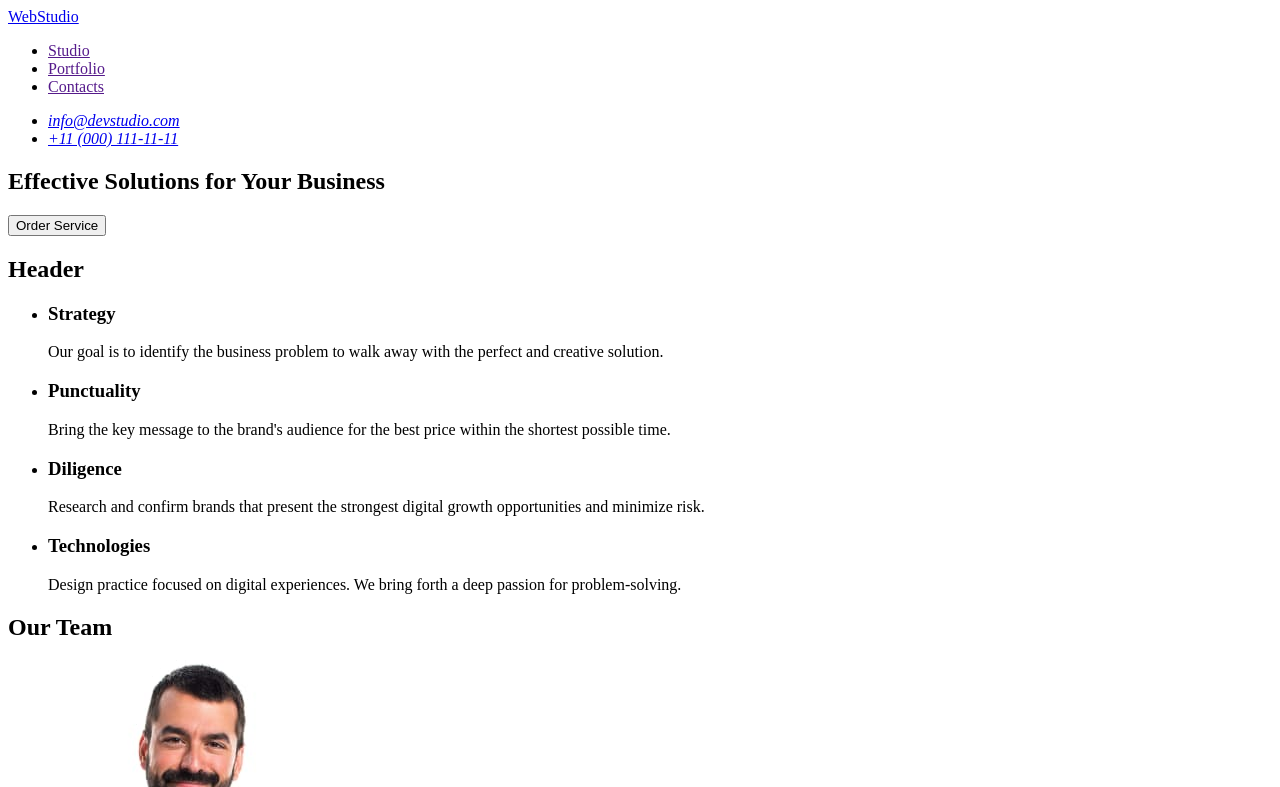
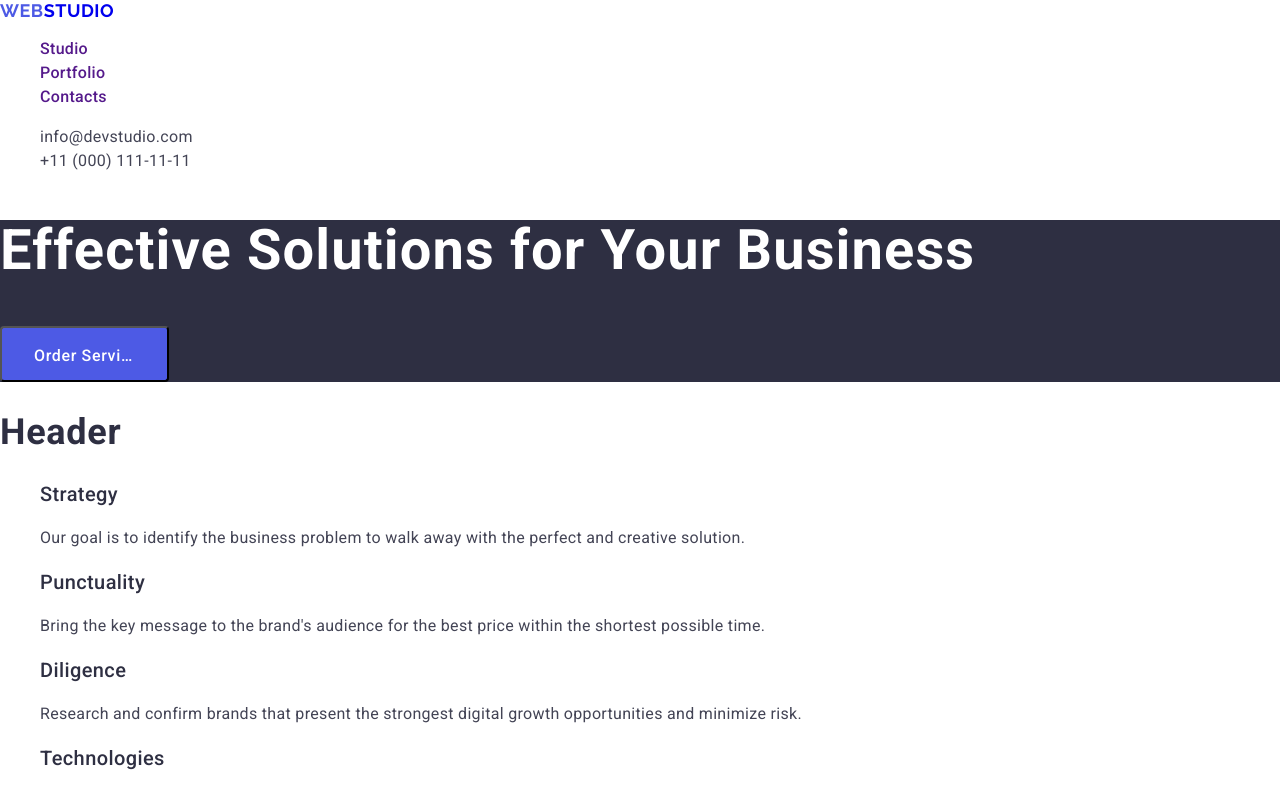
Before and after one commit to LieraBerh/goit-markup-hw-02, a plain HTML site: page index.html in a window 1280 px wide. Shown: the top 787 px of the page. Drawn offline with nearby package versions, Linux system fonts and the light colour scheme.

Commit message:
first-variant

```diff
--- /dev/null
+++ b/css/styles.css
@@ -0,0 +1,103 @@
+body {
+    font-family: "Roboto", sans-serif;
+    color: #2e2f42;
+    background-color: #fff;
+}
+a {
+    text-decoration: none;
+}
+ul,
+ol {
+    list-style-type: none;
+}
+.logo {
+    font-family: "Raleway", sans-serif;
+    font-weight: 700;
+    font-size: 18px;
+    line-height: 1.16667;
+    letter-spacing: 0.03em;
+    text-transform: uppercase;
+}
+span {
+    color: #4d5ae5;
+}
+.navigation a {
+    font-family: "Roboto", sans-serif;
+    font-weight: 500;
+    font-size: 16px;
+    line-height: 1.5;
+    letter-spacing: 0.02em;
+}
+.navigation a:hover {
+    color: #404bbf;
+}
+.contacts a {
+    font-size: 16px;
+    line-height: 1.5;
+    letter-spacing: 0.02em;
+    color: #434455;
+    font-style: normal;
+}
+.contacts a:hover,
+.contacts a:active {
+    color: #404bbf;
+}
+.hero-image {
+    background-color: #2e2f42;
+}
+h1 {
+    font-weight: 700;
+    font-size: 56px;
+    line-height: 1.07143;
+    letter-spacing: 0.02em;
+    color: #fff;
+}
+.hero-image button {
+    border-radius: 4px;
+    padding: 16px 32px;
+    width: 169px;
+    height: 56px;
+    background-color: #4d5ae5;
+    font-weight: 500;
+    font-size: 16px;
+    line-height: 1.5;
+    letter-spacing: 0.04em;
+    color: #fff;
+    overflow: hidden;
+    text-overflow: ellipsis;
+    white-space: nowrap;
+}
+.hero-image button:hover,
+.hero-image button:active {
+    background-color: #404bbf;
+}
+h2 {
+    font-weight: 700;
+    font-size: 36px;
+    line-height: 1.11111;
+    letter-spacing: 0.02em;
+    text-transform: capitalize;
+}
+h3 {
+    font-weight: 500;
+    font-size: 20px;
+    line-height: 1.2;
+    letter-spacing: 0.02em;
+    color: #2e2f42;
+}
+p {
+    font-weight: 400;
+    font-size: 16px;
+    line-height: 1.5;
+    letter-spacing: 0.02em;
+    color: #434455;
+}
+.section2 {
+    background-color:#f4f4fd;
+}
+.footer {
+    background-color: #2e2f42;
+}
+.footer p {
+    color: #f4f4fd;
+}
--- a/index.html
+++ b/index.html
@@ -5,31 +5,38 @@
     <meta charset="UTF-8">
     <meta name="viewport" content="width=device-width, initial-scale=1.0">
     <title>Document</title>
+    <link rel="stylesheet" href="node_modules/modern-normalize/modern-normalize.css">
+    <link rel="preconnect" href="https://fonts.googleapis.com">
+    <link rel="preconnect" href="https://fonts.gstatic.com" crossorigin>
+    <link
+        href="https://fonts.googleapis.com/css2?family=Raleway:ital,wght@0,100..900;1,100..900&family=Roboto:ital,wght@0,100;0,300;0,400;0,500;0,700;0,900;1,100;1,300;1,400;1,500;1,700;1,900&display=swap"
+        rel="stylesheet">
+    <link rel="stylesheet" href="./css/styles.css">
 </head>
 
 <body>
     <header class="header">
         <nav>
-            <a href="./index.html">WebStudio</a>
-            <ul>
+            <a href="./index.html" class="logo"><span>Web</span>Studio</a>
+            <ul class="navigation">
                 <li><a href="">Studio</a></li>
                 <li><a href="">Portfolio</a></li>
                 <li><a href="">Contacts</a></li>
             </ul>
         </nav>
         <address>
-            <ul>
+            <ul class="contacts">
                 <li><a href="mailto:info@devstudio.com">info@devstudio.com</a></li>
                 <li><a href="tel:+110001111111">+11 (000) 111-11-11</a></li>
             </ul>
         </address>
     </header>
     <main>
-        <section>
+        <section class="hero-image">
             <h1>Effective Solutions for Your Business</h1>
             <button type="button">Order Service</button>
         </section>
-        <section>
+        <section class="section1">
             <h2>Header</h2>
             <ul>
                 <li>
@@ -55,7 +62,7 @@
                 </li>
             </ul>
         </section>
-        <section>
+        <section class="section2">
             <h2>Our Team</h2>
             <ul>
                 <li><img src="./images/img-1.jpg" alt="Mark Guerrero" width="264">
@@ -76,9 +83,39 @@
                 </li>
             </ul>
         </section>
+        <section class="section3">
+            <h2>Our Portfolio</h2>
+            <ul>
+                <li><img src="./images/img-5.jpg" alt="Banking App" width="360">
+                    <h3>Banking App</h3>
+                    <p>App</p>
+                </li>
+                <li><img src="./images/img-6.jpg" alt="Cashless Payment" width="360">
+                    <h3>Cashless Payment</h3>
+                    <p>Marketing</p>
+                </li>
+                <li><img src="./images/img-7.jpg" alt="Meditaion App" width="360">
+                    <h3>Meditaion App</h3>
+                    <p>App</p>
+                </li>
+                <li><img src="./images/img-8.jpg" alt="Taxi Service" width="360">
+                    <h3>Taxi Service</h3>
+                    <p>Marketing</p>
+                </li>
+                <li><img src="./images/img-9.png" alt="Screen Illustrations" width="360">
+                    <h3>Screen Illustrations</h3>
+                    <p>Design</p>
+                </li>
+                <li><img src="./images/img-10.jpg" alt="Online Courses" width="360">
+                    <h3>Online Courses</h3>
+                    <p>Marketing</p>
+                </li>
+            </ul>
+        </section>
+        </section>
     </main>
-    <footer>
-        <a href="./index.html">WebStudio</a>
+    <footer class="footer">
+        <a href="./index.html" class="logo"><span>Web</span>Studio</a>
         <p>Increase the flow of customers and sales for your business with digital marketing &
             growth solutions.
         </p>
```
Also changed, not shown: images/img-10.jpg (added), images/img-5.jpg (added), images/img-6.jpg (added), images/img-7.jpg (added), images/img-8.jpg (added), images/img-9.png (added).
